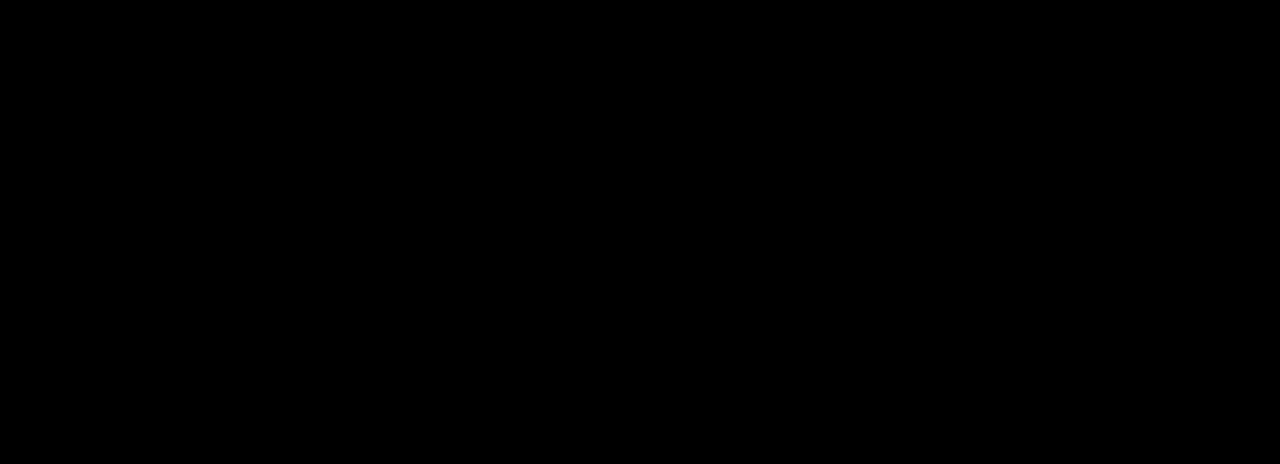
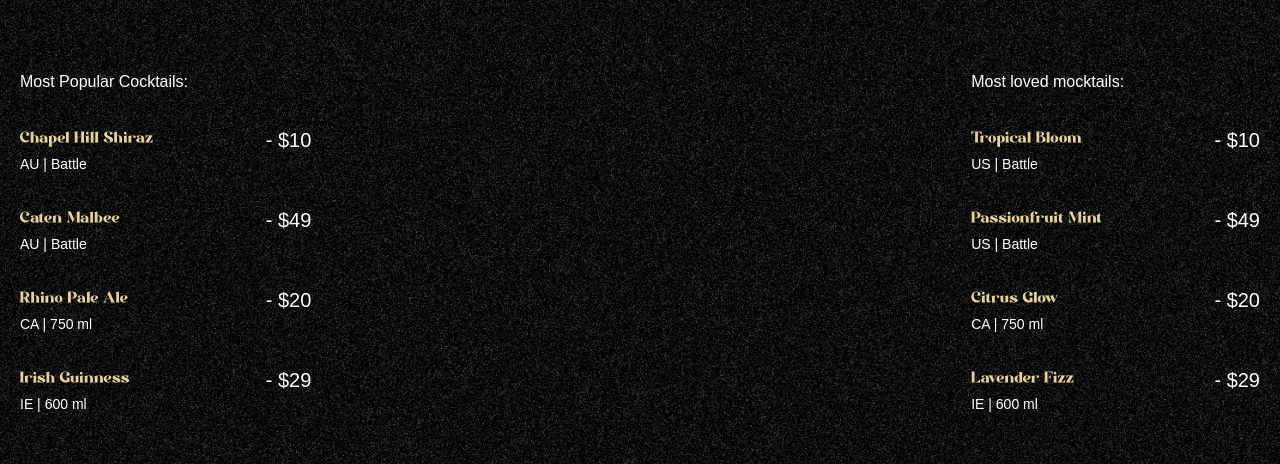
Before and after one commit to Johnihb/gsap, a React (Vite) app: page / in a window 1280 px wide. Shown: the part 890-1354 px from the top of the page. Built offline with nearby package versions, Linux system fonts and the light colour scheme; a web font is replaced by a local one.

Commit message:
implement cocktails section

```diff
--- a/src/App.jsx
+++ b/src/App.jsx
@@ -2,6 +2,7 @@
 import { ScrollTrigger , SplitText } from "gsap/all"
 import Navbar from "./components/Navbar"
 import Hero from "./components/Hero"
+import Cocktail from "./components/Cocktail"
 
 gsap.registerPlugin(ScrollTrigger, SplitText)
 
@@ -11,6 +12,7 @@
     <main>
       <Navbar />
       <Hero />
+      <Cocktail />
     </main>
   )
 }
--- /dev/null
+++ b/src/components/Cocktail.jsx
@@ -0,0 +1,76 @@
+import React from 'react'
+import { cocktailLists, mockTailLists } from '../constants'
+import { useGSAP } from '@gsap/react'
+import gsap from 'gsap'
+
+const Cocktail = () => {
+
+  useGSAP(()=>{
+    const parallaxTimeline = gsap.timeline({
+      scrollTrigger:{
+        trigger:'#cocktails',
+        start:'top 30%',
+        end:'bottom 80%',
+        scrub:true,
+      }
+    })
+    parallaxTimeline.from('#c-left-leaf', {
+      x:-100,
+      y:100,
+    }).from('#c-right-leaf', {
+       x:100,
+      y:100,
+    })
+  })
+
+  return (
+    <section id='cocktails' className='noisy'>
+      <img src="/images/cocktail-left-leaf.png" alt="left-leaf" id='c-left-leaf'/>
+      <img src="/images/cocktail-right-leaf.png" alt="right-leaf" id='c-right-leaf'/>
+
+      <div className="list">
+        <div className="popular">
+          <h1>Most Popular Cocktails:</h1>
+
+          <ul>
+            {
+              cocktailLists.map(({name,country,detail,price})=>(
+                <li key={name}>
+                  <div className="md:me-28">
+                    <h3>{name}</h3>
+                    <p>{country} | {detail}</p>
+                  </div>
+                  <span>- {price}</span>
+                </li>
+              ))
+            }
+          </ul>
+        </div>
+
+
+        <div className="loved">
+          <h1>Most loved mocktails:</h1>
+
+          <ul>
+            {
+              mockTailLists.map(({name,country,detail,price})=>(
+                <li key={name}>
+                  <div className="me-28">
+                    <h3>{name}</h3>
+                    <p>{country} | {detail}</p>
+                  </div>
+                  <span>- {price}</span>
+                </li>
+              ))
+            }
+          </ul>
+        </div>
+
+
+      </div>
+
+    </section>
+  )
+}
+
+export default Cocktail
```
